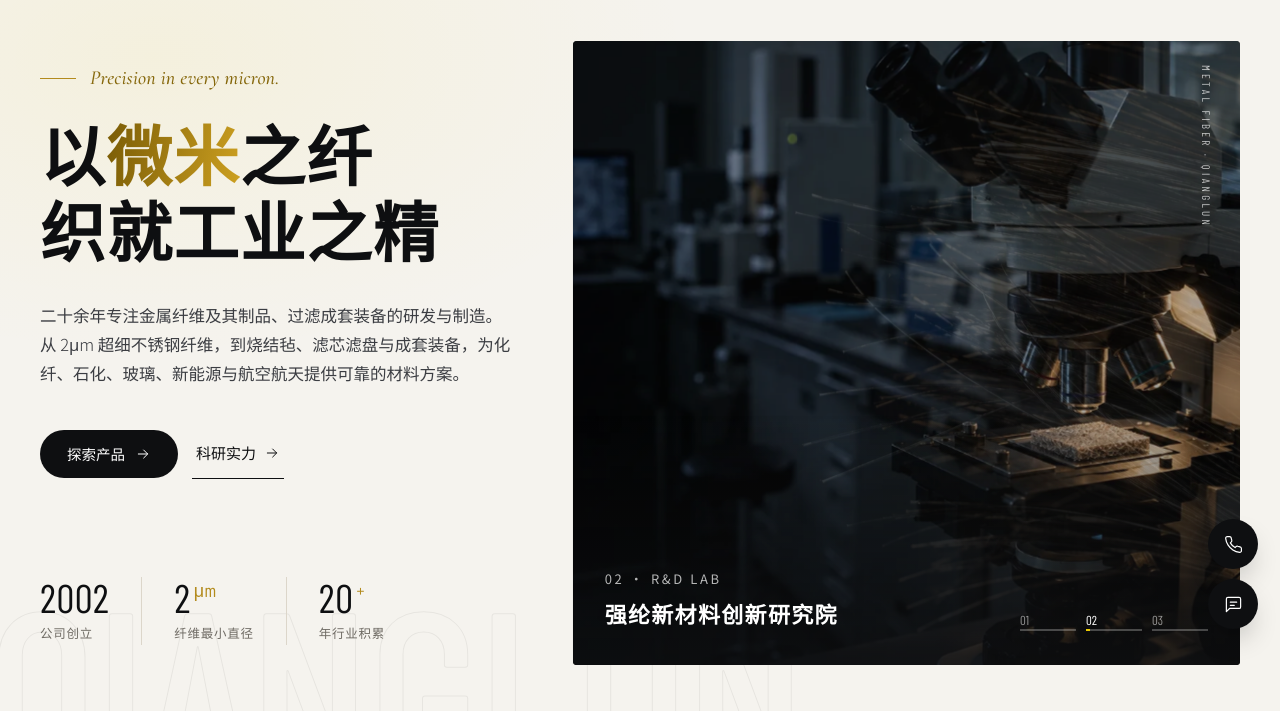
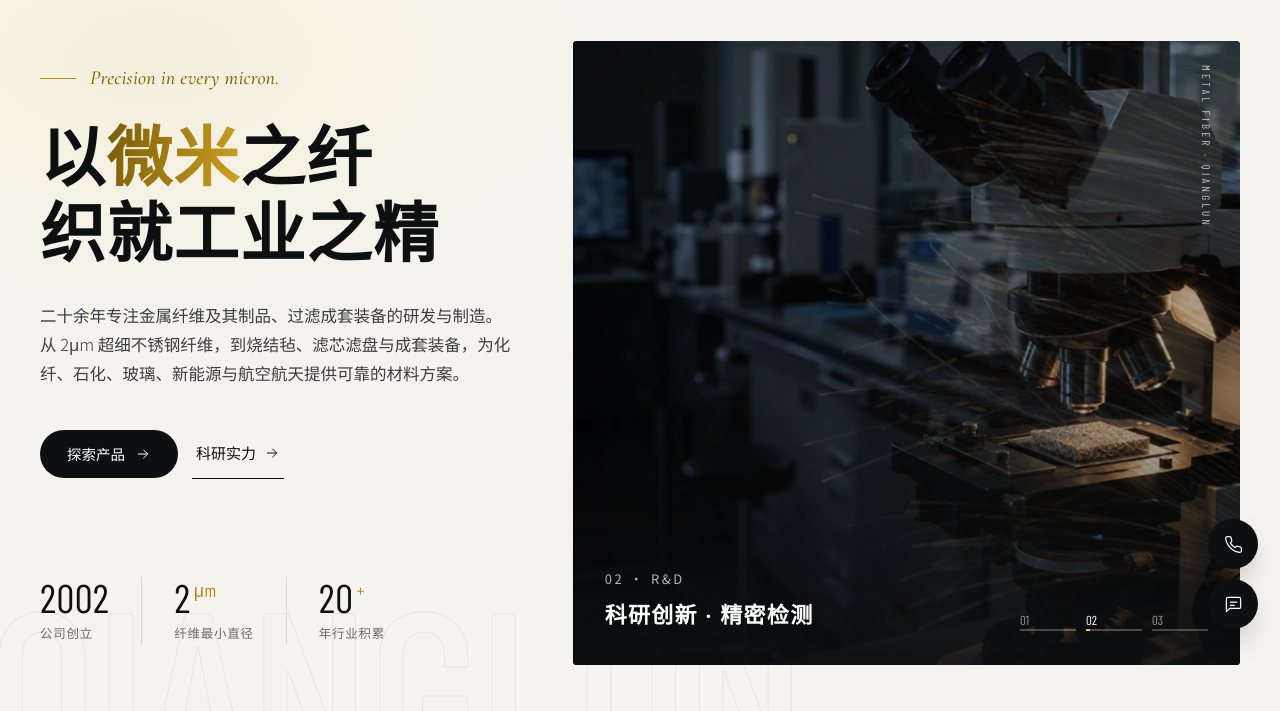
Before and after one commit to jackson199613/qianglun, a plain HTML site: page index.html in a window 1280 px wide. Shown: the part 87-798 px from the top of the page. Drawn offline with nearby package versions, Linux system fonts and the light colour scheme; a web font is replaced by a local one.

Commit message:
Add files via upload

```diff
--- a/index.html
+++ b/index.html
@@ -842,7 +842,7 @@ body.go .hero h1 em{animation:shine 2.4s ease .9s 1 both}
 
   /* 首屏窗口轮播 */
   const sl=$$('#win .sl'),pb=$$('#prog button'),cap=[
-    '01 · MICRO FIBER<b>超细不锈钢纤维</b>','02 · R&amp;D LAB<b>强纶新材料创新研究院</b>','03 · SINTERED FELT<b>金属纤维烧结毡</b>'];
+    '01 · MICRO FIBER<b>超细不锈钢纤维</b>','02 · R&amp;D<b>科研创新 · 精密检测</b>','03 · SINTERED FELT<b>金属纤维烧结毡</b>'];
   let cur=0,tm;
   function go(i){sl[cur].classList.remove('on');pb[cur].classList.remove('on');cur=i;sl[i].classList.add('on');void pb[i].offsetWidth;pb[i].classList.add('on');$('#winT').innerHTML=cap[i]}
   function auto(){clearInterval(tm);if(!reduce)tm=setInterval(()=>go((cur+1)%sl.length),6500)}
```
